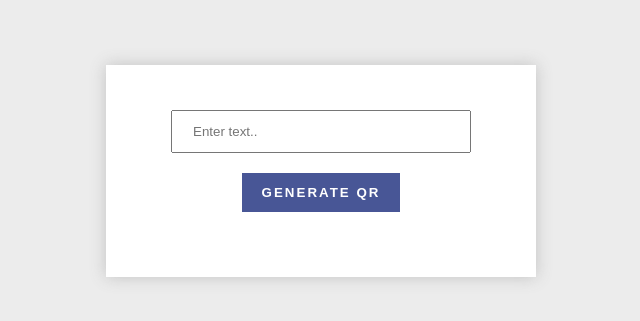
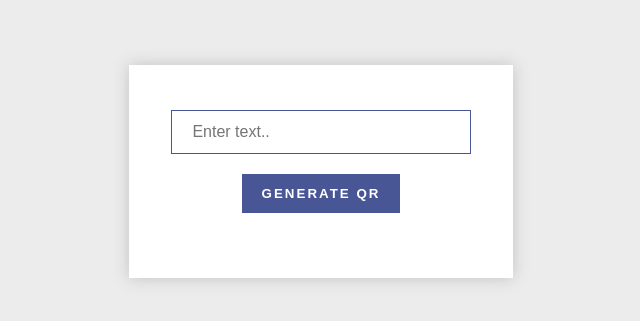
Before and after one commit to wcoolers/QR-code, a plain HTML site: page index.html in a window 1280 px wide. Shown: the part 229-550 px from the top of the page, without its empty margins (319-959 px from the left). Drawn offline with Linux system fonts and the light colour scheme.

Commit message:
fixed responsive issues, added relevant meta tags

```diff
--- a/index.html
+++ b/index.html
@@ -4,6 +4,9 @@
     <meta charset="UTF-8">
     <meta http-equiv="X-UA-Compatible" content="IE=edge">
     <meta name="viewport" content="width=device-width, initial-scale=1.0">
+    <meta name="keywords" content="QR Code, QR Generator, QR code download">
+    <meta name="author" content="Adegoke Akanbi">
+    <meta name="description" content="A mini qr code generator with download capability">
     <title>QR Generator</title>
     <link rel="stylesheet" href="style.css">
     <link rel="icon" href="favicon.ico" type="image/x-icon">
@@ -14,7 +17,7 @@
         <button id="btn">Generate QR</button>
         <div id="qr-image">
             <span class="error"></span><br />
-            <a href="" download> <img src="" id="img" alt="qr image" download /> </a>
+            <a href="" download> <img src="" id="img" alt="qr image"/> </a>
         </div>
     </div>
     <script src="/main.js"></script>
--- a/style.css
+++ b/style.css
@@ -4,25 +4,41 @@
     box-sizing: border-box;
 }
 body {
-    font-family: system-ui;
+    font-family: system-ui, -apple-system, BlinkMacSystemFont, 'Segoe UI', Roboto, Oxygen, Ubuntu, Cantarell, 'Open Sans', 'Helvetica Neue', sans-serif;
+    font-size: 1rem;
     background: #ececec;
     display: flex;
     align-items: center;
     justify-content: center;
     height: 100vh;
+    width: 100vw;
 }
 .container {
-    padding: 40px 60px;
+    padding: 40px 0px;
     background: #fff;
     display: flex;
     align-items: center;
     border: 5px solid rgba(190, 190, 190, 0);
     box-shadow: 0 0 15px rgba(100, 100, 100, 0.3);
     flex-direction: column;
+    width: 90%;
+}
+@media (min-width: 426px) {
+    .container {
+        width: 50%;
+    }
+}
+@media (min-width: 770px) {
+    .container {
+        width: 30%;
+    }
 }
 .input {
     padding: 12px 20px;
-    width: 300px;
+    border: 1px solid #485696;
+    outline: none;
+    font-size: 1rem;
+    width: 80%;
     margin-bottom: 20px;
 }
 button {
```
